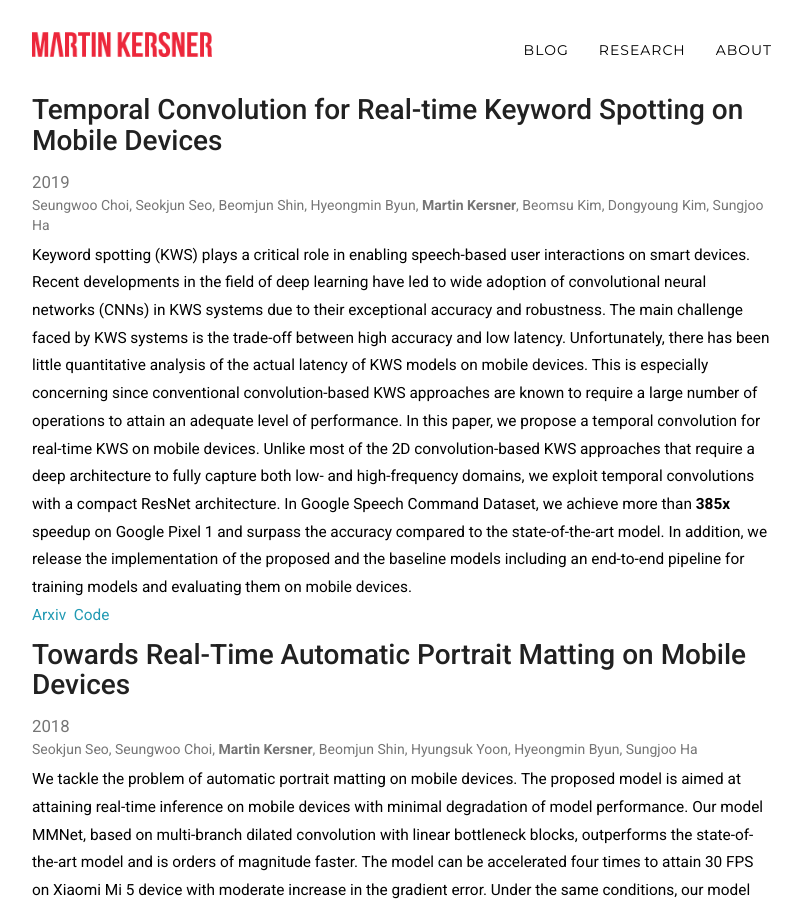
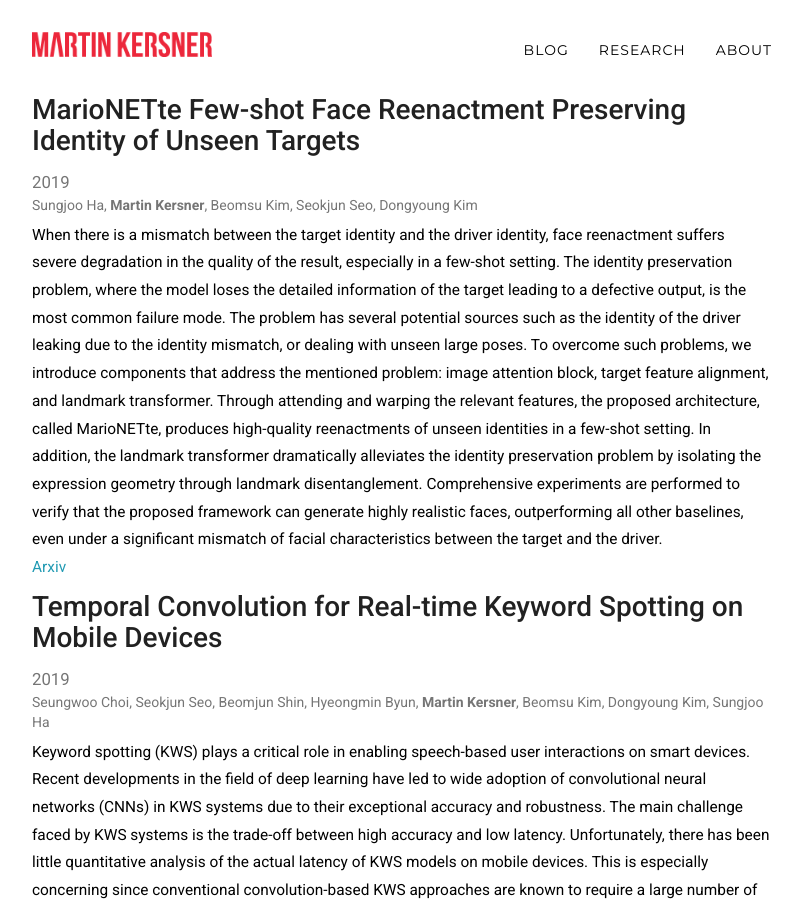
Before and after one commit to martinkersner/martinkersner.github.io, a Jekyll site: the page built from research.html, in a window 1280 px wide and 900 px high. Shown: the whole window, without its empty margins (238-1040 px from the left). Built offline with Jekyll 4.4.1, drawn with Linux system fonts in a browser that asks for light colours.

Commit message:
MarioNETte

```diff
--- a/_data/papers.yml
+++ b/_data/papers.yml
@@ -1,3 +1,12 @@
+- title: >
+    MarioNETte Few-shot Face Reenactment Preserving Identity of Unseen Targets
+  date: 2019-11-20 00:0:00 +0000
+  authors: Sungjoo Ha, <b>Martin Kersner</b>, Beomsu Kim, Seokjun Seo, Dongyoung Kim
+  arxiv: https://arxiv.org/abs/1911.08139
+  github:
+  abstract: >
+    When there is a mismatch between the target identity and the driver identity, face reenactment suffers severe degradation in the quality of the result, especially in a few-shot setting. The identity preservation problem, where the model loses the detailed information of the target leading to a defective output, is the most common failure mode. The problem has several potential sources such as the identity of the driver leaking due to the identity mismatch, or dealing with unseen large poses. To overcome such problems, we introduce components that address the mentioned problem: image attention block, target feature alignment, and landmark transformer. Through attending and warping the relevant features, the proposed architecture, called MarioNETte, produces high-quality reenactments of unseen identities in a few-shot setting. In addition, the landmark transformer dramatically alleviates the identity preservation problem by isolating the expression geometry through landmark disentanglement. Comprehensive experiments are performed to verify that the proposed framework can generate highly realistic faces, outperforming all other baselines, even under a significant mismatch of facial characteristics between the target and the driver.
+
 - title: Temporal Convolution for Real-time Keyword Spotting on Mobile Devices
   date: 2019-04-01 00:0:00 +0000
   authors: Seungwoo Choi, Seokjun Seo, Beomjun Shin, Hyeongmin Byun, <b>Martin Kersner</b>, Beomsu Kim, Dongyoung Kim, Sungjoo Ha
--- a/research.html
+++ b/research.html
@@ -15,7 +15,9 @@ layout: research
     <p>
     {{ paper.abstract }}
     <br/><a href="{{ paper.arxiv }}" target="_blank">Arxiv</a>&nbsp;
+    {% if paper.github.size > 0 %}
     <a href="{{ paper.github }}" target="_blank">Code</a>
+    {% endif %}
     </p>
     <p>
     </p>
```
